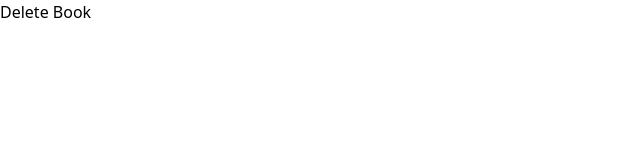
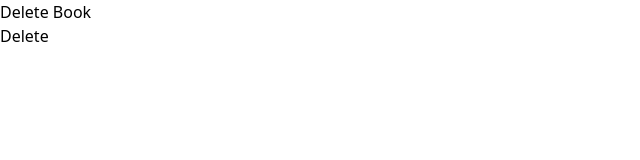
Before and after one commit to christyc01/tutorial-book-store, a React (Vite) app in the folder frontend/: page /books/delete/1 in a window 1280 px wide. Shown: the top 160 px of the page, without its empty margins (0-640 px from the left). Built offline with nearby package versions, Linux system fonts and the light colour scheme; the HTML template or start-up script is replaced by a standard one.

Commit message:
Add basic deleting

```diff
--- a/frontend/src/pages/DeleteBook.jsx
+++ b/frontend/src/pages/DeleteBook.jsx
@@ -1,5 +1,23 @@
+import axios from 'axios';
+import { useParams } from 'react-router-dom';
+import { useNavigate } from 'react-router-dom';
+
 const DeleteBook = () => {
-  return <h1>Delete Book</h1>;
+  const { id } = useParams();
+  const navigate = useNavigate();
+
+  const handleDelete = () => {
+    console.log('deleting', id);
+    axios.delete(`http://localhost:5555/books/${id}`);
+    navigate('/');
+  };
+
+  return (
+    <div>
+      <h1>Delete Book</h1>
+      <button onClick={handleDelete}>Delete</button>
+    </div>
+  );
 };
 
 export default DeleteBook;
```
